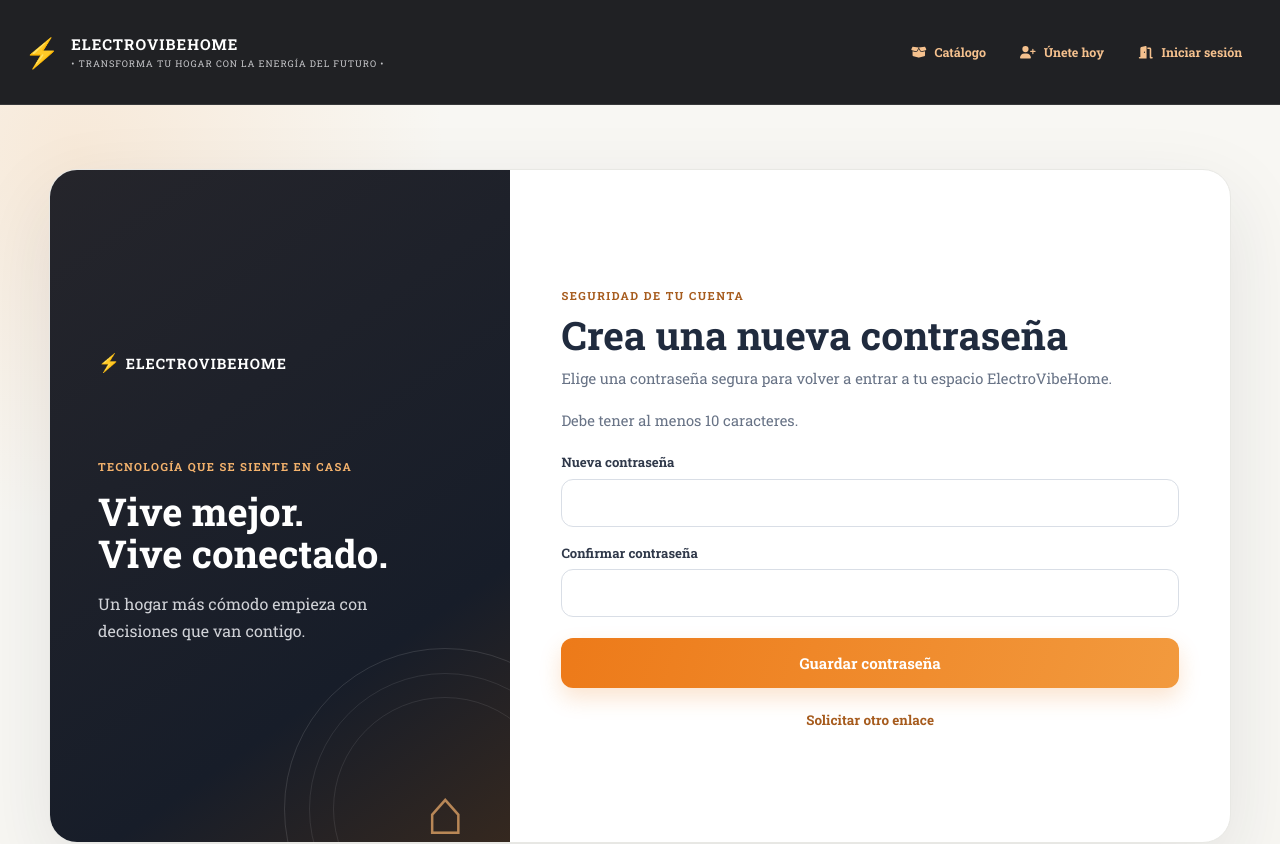
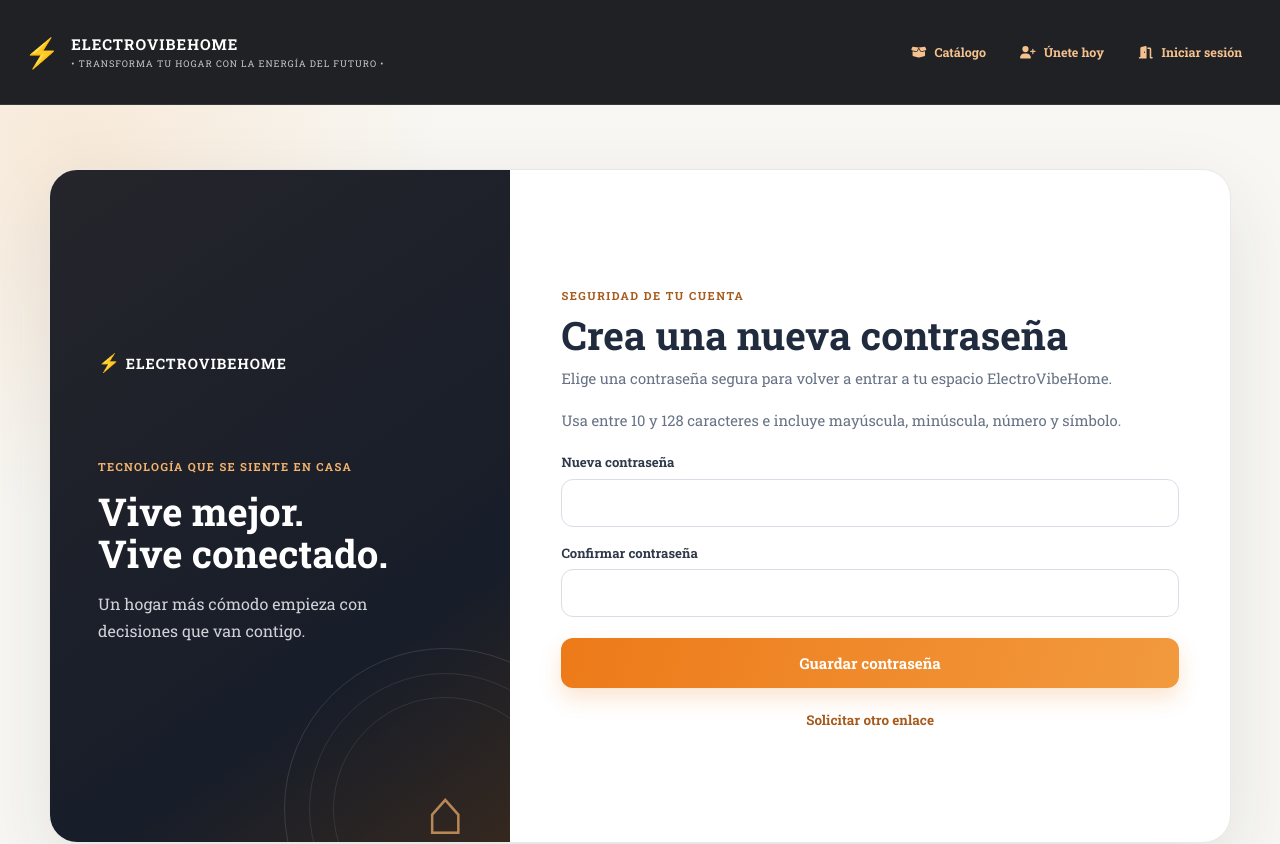
Before and after one commit to sro2005/my-app, a React (Vite) app: page /reset-password/1 in a window 1280 px wide. Shown: the top 844 px of the page. Built offline with nearby package versions, Linux system fonts and the light colour scheme.

Commit message:
ux: align password reset validation with backend policy

```diff
--- a/src/components/ResetPassword.jsx
+++ b/src/components/ResetPassword.jsx
@@ -13,8 +13,15 @@ const ResetPassword = () => {
 
   const submit = async (event) => {
     event.preventDefault();
-    if (password.length < 10 || password !== confirmation) {
-      setMessage('La contraseña debe tener al menos 10 caracteres y coincidir con la confirmación.');
+    const strongPassword = password.length >= 10 &&
+      password.length <= 128 &&
+      /[a-z]/.test(password) &&
+      /[A-Z]/.test(password) &&
+      /[0-9]/.test(password) &&
+      /[!@#$%^&*]/.test(password);
+
+    if (!strongPassword || password !== confirmation) {
+      setMessage('Usa entre 10 y 128 caracteres con mayúscula, minúscula, número y símbolo; ambas contraseñas deben coincidir.');
       return;
     }
     setLoading(true);
@@ -36,16 +43,16 @@ const ResetPassword = () => {
   return (
     <FormPage eyebrow="SEGURIDAD DE TU CUENTA" title="Crea una nueva contraseña" description="Elige una contraseña segura para volver a entrar a tu espacio ElectroVibeHome.">
       <form className="evh-form" onSubmit={submit}>
-        <p className="evh-form-hint">Debe tener al menos 10 caracteres.</p>
+        <p className="evh-form-hint">Usa entre 10 y 128 caracteres e incluye mayúscula, minúscula, número y símbolo.</p>
         {!success && (
           <>
             <div className="evh-form-field">
             <label htmlFor="new-password">Nueva contraseña</label>
-            <input id="new-password" type="password" autoComplete="new-password" minLength={10} maxLength={128} value={password} onChange={event => setPassword(event.target.value)} required />
+            <input id="new-password" type="password" autoComplete="new-password" minLength={10} maxLength={128} pattern="(?=.*[a-z])(?=.*[A-Z])(?=.*[0-9])(?=.*[!@#$%^&*]).{10,128}" title="Incluye mayúscula, minúscula, número y símbolo." value={password} onChange={event => setPassword(event.target.value)} required />
             </div>
             <div className="evh-form-field">
             <label htmlFor="confirm-password">Confirmar contraseña</label>
-            <input id="confirm-password" type="password" autoComplete="new-password" minLength={10} maxLength={128} value={confirmation} onChange={event => setConfirmation(event.target.value)} required />
+            <input id="confirm-password" type="password" autoComplete="new-password" minLength={10} maxLength={128} pattern="(?=.*[a-z])(?=.*[A-Z])(?=.*[0-9])(?=.*[!@#$%^&*]).{10,128}" title="Incluye mayúscula, minúscula, número y símbolo." value={confirmation} onChange={event => setConfirmation(event.target.value)} required />
             </div>
             <button className="evh-form-submit" type="submit" disabled={loading}>{loading ? 'Guardando…' : 'Guardar contraseña'}</button>
           </>
```
